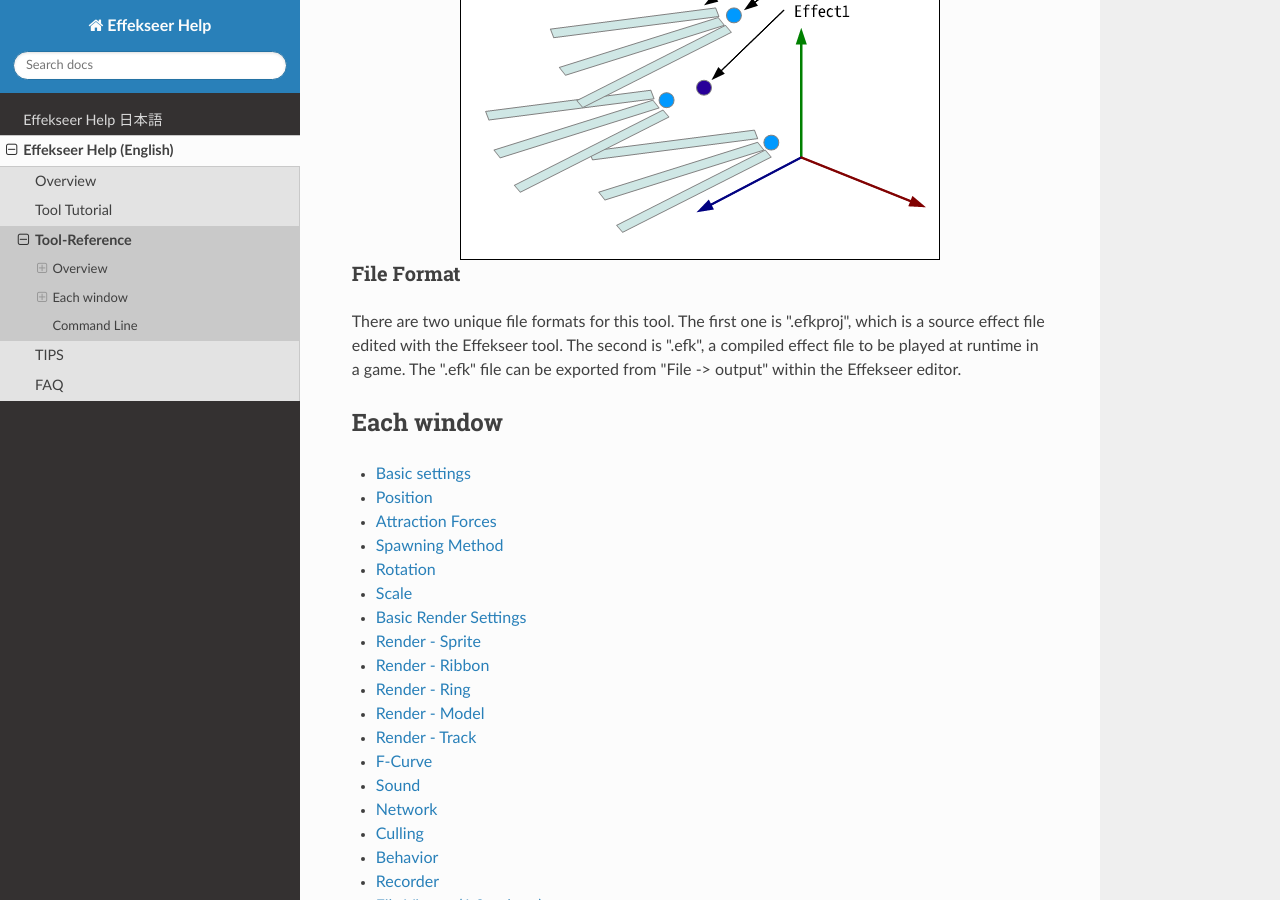
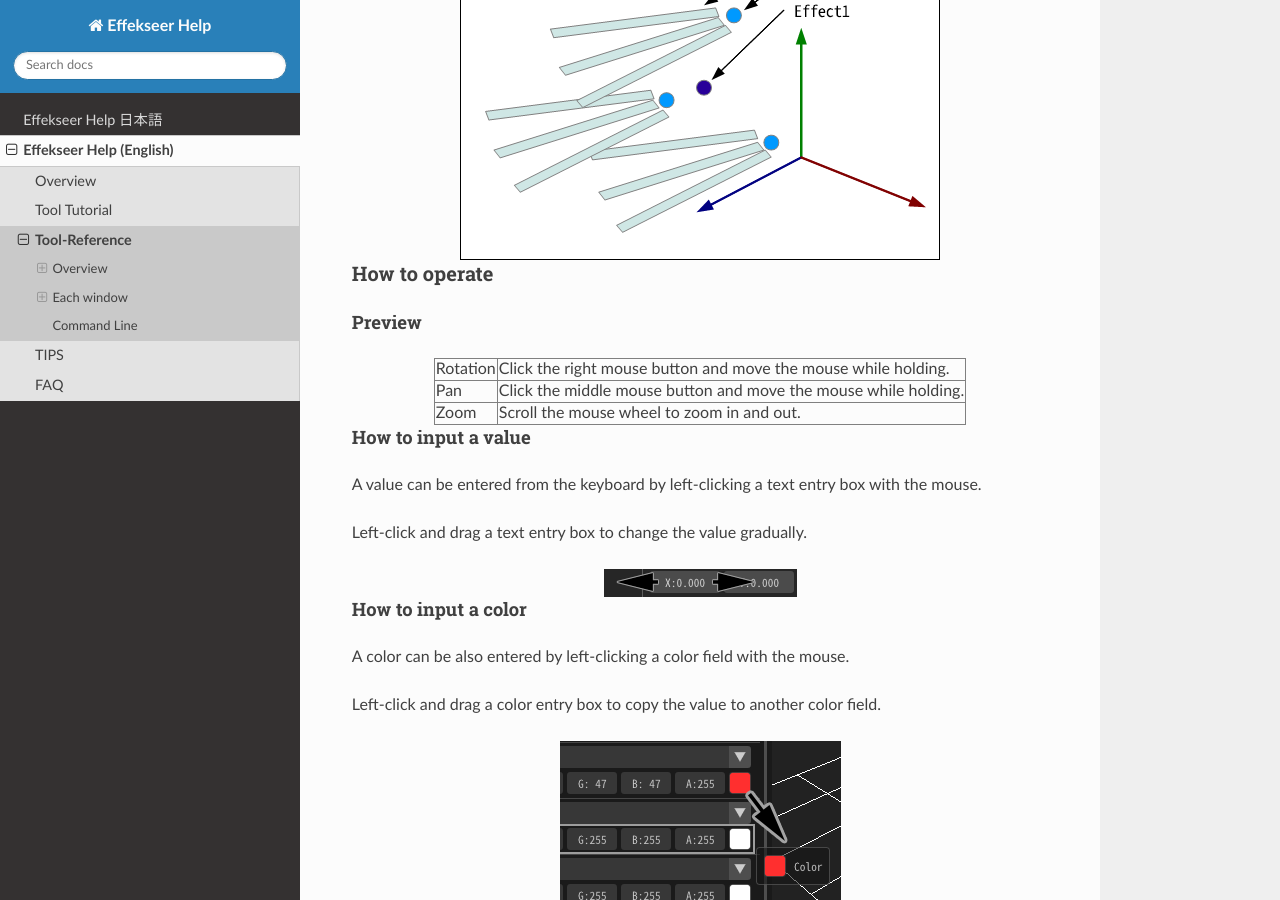
Before and after one commit to effekseer/docs_tool, a Sphinx documentation site: the page built from source/en/ToolReference/index.md, in a window 1280 px wide and 900 px high, scrolled down 896 px. Built offline with Sphinx 7.4.7 and the Read the Docs theme 2.0.0, drawn with Linux system fonts in a browser that asks for light colours; a script that is not in the unit is left out.

Commit message:
added a document about how to input values

````diff
--- a/source/en/ToolReference/index.md
+++ b/source/en/ToolReference/index.md
@@ -14,6 +14,49 @@ I will explain parent-child relationships using an example. In this example, nod
 
 ```eval_rst
 .. image:: ../../img/Reference/overview_en.png
+   :align: center
+```
+
+### How to operate
+
+#### Preview
+
+<div align="center">
+<table border="1">
+<tr>
+<td>Rotation</td>
+<td>Click the right mouse button and move the mouse while holding.</td>
+</tr>
+<tr>
+<td>Pan</td>
+<td>Click the middle mouse button and move the mouse while holding.</td>
+</tr>
+<tr>
+<td>Zoom</td>
+<td>Scroll the mouse wheel to zoom in and out.</td>
+</tr>
+</table>
+</div>
+
+#### How to input a value
+
+A value can be entered from the keyboard by left-clicking a text entry box with the mouse.
+
+Left-click and drag a text entry box to change the value gradually.
+
+```eval_rst
+.. image:: ../../img/Reference/Overview/input_value.png
+   :align: center
+```
+
+#### How to input a color
+
+A color can be also entered by left-clicking a color field with the mouse.
+
+Left-click and drag a color entry box to copy the value to another color field.
+
+```eval_rst
+.. image:: ../../img/Reference/Overview/input_color.png
    :align: center
 ```
 
````
Also changed, not shown: source/ja/ToolReference/index.md (+43 -0 lines), source/img/Reference/Overview/input_color.png (added), source/img/Reference/Overview/input_value.png (added).
